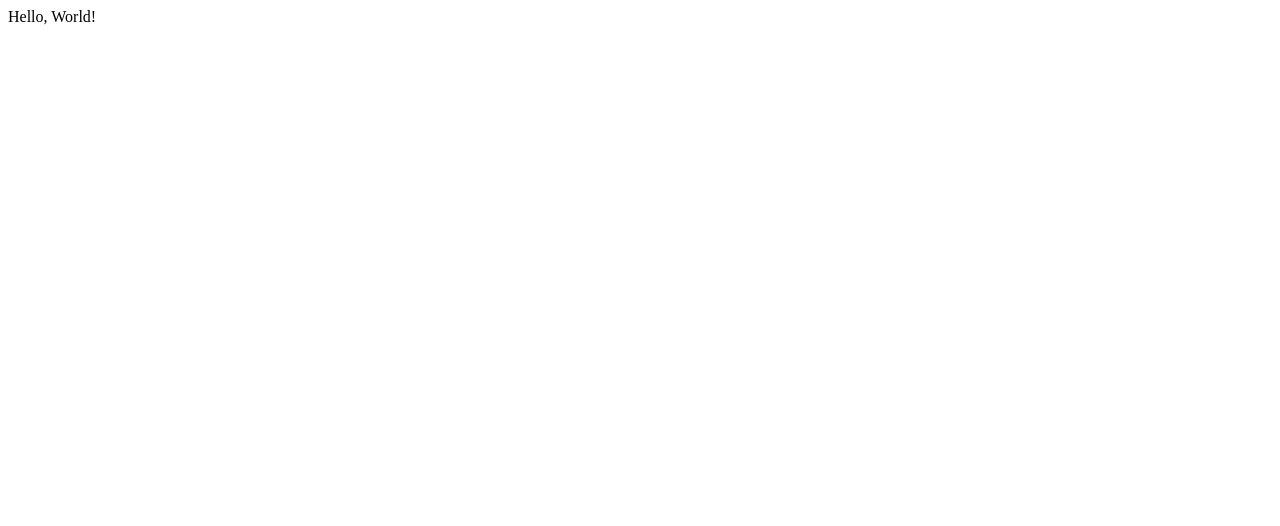
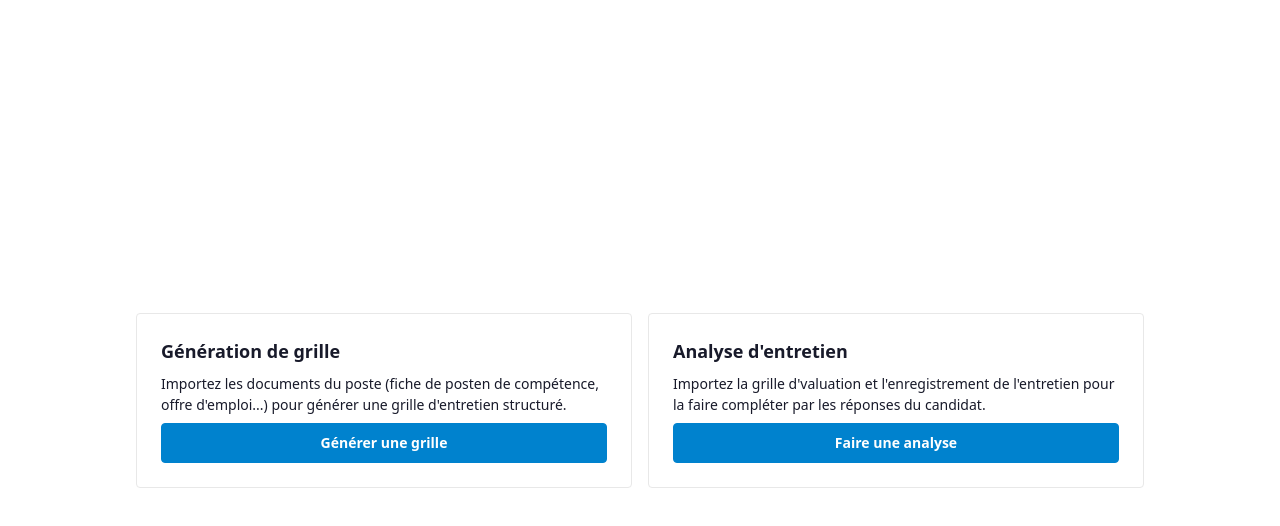
Before and after one commit to vincentberthet/pipl, a React (Vite) app in the folder packages/app/: page / in a window 1280 px wide. Shown: the top 526 px of the page. Built offline with nearby package versions, Linux system fonts and the light colour scheme.

Commit message:
Feat(app): Init webapp

```diff
--- a/packages/app/index.html
+++ b/packages/app/index.html
@@ -1,14 +1,13 @@
 <!DOCTYPE html>
-<html lang="en">
+<html lang="en" data-theme="corporate">
 	<head>
 		<meta charset="UTF-8" />
 		<meta name="viewport" content="width=device-width, initial-scale=1.0" />
 		<title>Pipl Analytics</title>
 
 		<script type="module" src="/src/main.tsx"></script>
+		<link href="/src/main.css" rel="stylesheet" >
 	</head>
 
-	<body>
-		<div id="root"></div>
-	</body>
+	<body></body>
 </html>
--- a/packages/app/src/App.tsx
+++ b/packages/app/src/App.tsx
@@ -1,3 +1,29 @@
+import { createHashRouter, RouterProvider } from "react-router";
+import { Layout } from "./Layout.js";
+import { AnalyticsPage } from "./pages/analytics/index.js";
+import { GridsPage } from "./pages/grids/index.js";
+import { HomePage } from "./pages/home/index.js";
+
+const router = createHashRouter([
+	{
+		Component: Layout,
+		children: [
+			{
+				path: "/",
+				Component: HomePage,
+			},
+			{
+				path: "/analytics",
+				Component: AnalyticsPage,
+			},
+			{
+				path: "/grids",
+				Component: GridsPage,
+			},
+		],
+	},
+]);
+
 export function App() {
-	return "Hello, World!";
+	return <RouterProvider router={router} />;
 }
--- /dev/null
+++ b/packages/app/src/Layout.tsx
@@ -0,0 +1,6 @@
+import { useOutlet } from "react-router";
+
+export function Layout() {
+	const children = useOutlet();
+	return <main>{children}</main>;
+}
--- /dev/null
+++ b/packages/app/src/main.css
@@ -0,0 +1,33 @@
+@import "tailwindcss";
+
+@plugin "daisyui" {
+	themes: corporate;
+}
+
+* {
+	box-sizing: border-box;
+}
+
+html,
+body {
+	margin: 0;
+	padding: 0;
+}
+
+html {
+	height: 100%;
+	width: 100%;
+}
+
+body {
+	min-height: 100%;
+	width: 100%;
+	display: flex;
+	flex-direction: column;
+	align-items: stretch;
+}
+
+main {
+	@apply max-w-5xl mx-auto grow w-auto flex p-2;
+	width: 100%;
+}
--- a/packages/app/src/main.tsx
+++ b/packages/app/src/main.tsx
@@ -2,11 +2,7 @@ import { StrictMode } from "react";
 import { createRoot } from "react-dom/client";
 import { App } from "./App.js";
 
-const rootNode = document.getElementById("root");
-if (!rootNode) {
-	throw new Error("Root element not found");
-}
-const root = createRoot(rootNode);
+const root = createRoot(document.body);
 root.render(
 	<StrictMode>
 		<App />
--- /dev/null
+++ b/packages/app/src/pages/analytics/index.tsx
@@ -0,0 +1,3 @@
+export function AnalyticsPage() {
+	return <div>Analytics Page</div>;
+}
--- /dev/null
+++ b/packages/app/src/pages/grids/index.tsx
@@ -0,0 +1,3 @@
+export function GridsPage() {
+	return <div>Grids Page</div>;
+}
--- /dev/null
+++ b/packages/app/src/pages/home/index.tsx
@@ -0,0 +1,38 @@
+import { Link } from "react-router";
+
+export function HomePage() {
+	return (
+		<div className="flex flex-col items-center justify-center grow">
+			<div className="grid grid-cols-1 md:grid-cols-2 auto-rows-auto gap-4">
+				<div className="card card-border">
+					<div className="card-body">
+						<h2 className="card-title">Génération de grille</h2>
+						<p>
+							Importez les documents du poste (fiche de posten de compétence,
+							offre d'emploi...) pour générer une grille d'entretien structuré.
+						</p>
+						<div className="card-actions stretch">
+							<Link to="/grids" className="btn btn-primary w-full">
+								Générer une grille
+							</Link>
+						</div>
+					</div>
+				</div>
+				<div className="card card-border">
+					<div className="card-body">
+						<h2 className="card-title">Analyse d'entretien</h2>
+						<p>
+							Importez la grille d'valuation et l'enregistrement de l'entretien
+							pour la faire compléter par les réponses du candidat.
+						</p>
+						<div className="card-actions stretch">
+							<Link to="/analytics" className="btn btn-primary w-full">
+								Faire une analyse
+							</Link>
+						</div>
+					</div>
+				</div>
+			</div>
+		</div>
+	);
+}
--- a/packages/app/vite.config.ts
+++ b/packages/app/vite.config.ts
@@ -1,3 +1,4 @@
+import tailwindcss from "@tailwindcss/vite";
 import { defineConfig } from "vite";
 import devtoolsJson from "vite-plugin-devtools-json";
 import tsConfigPaths from "vite-tsconfig-paths";
@@ -10,6 +11,7 @@ export default defineConfig({
 	},
 	plugins: [
 		tsConfigPaths(),
+		tailwindcss(),
 		// @ts-ignore
 		devtoolsJson(),
 	],
```
Also changed, not shown: packages/app/package.json (+9 -4 lines), 1 other file (tests, documents, lock files or other folders).
